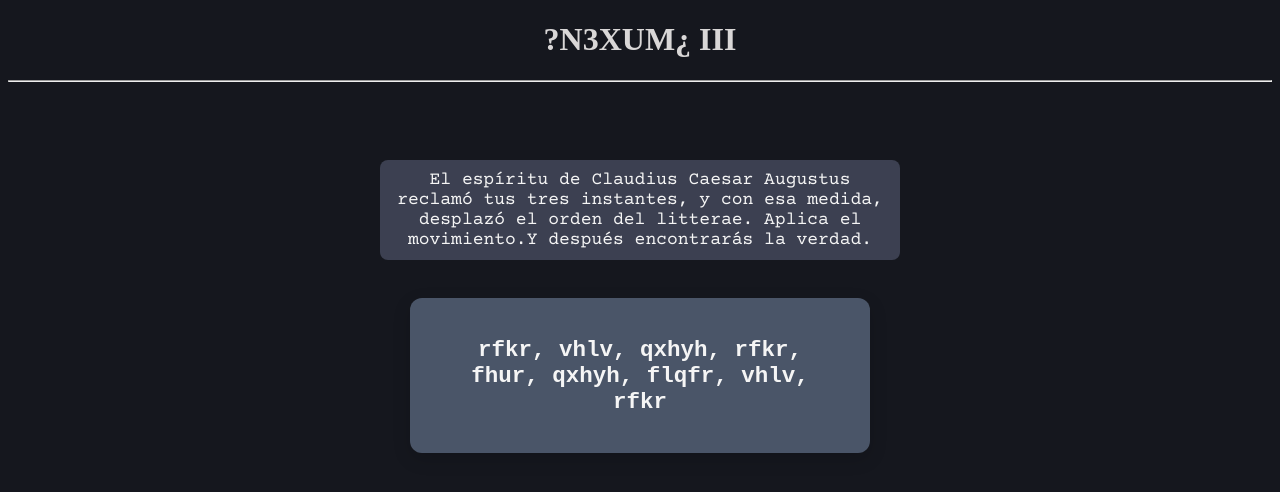
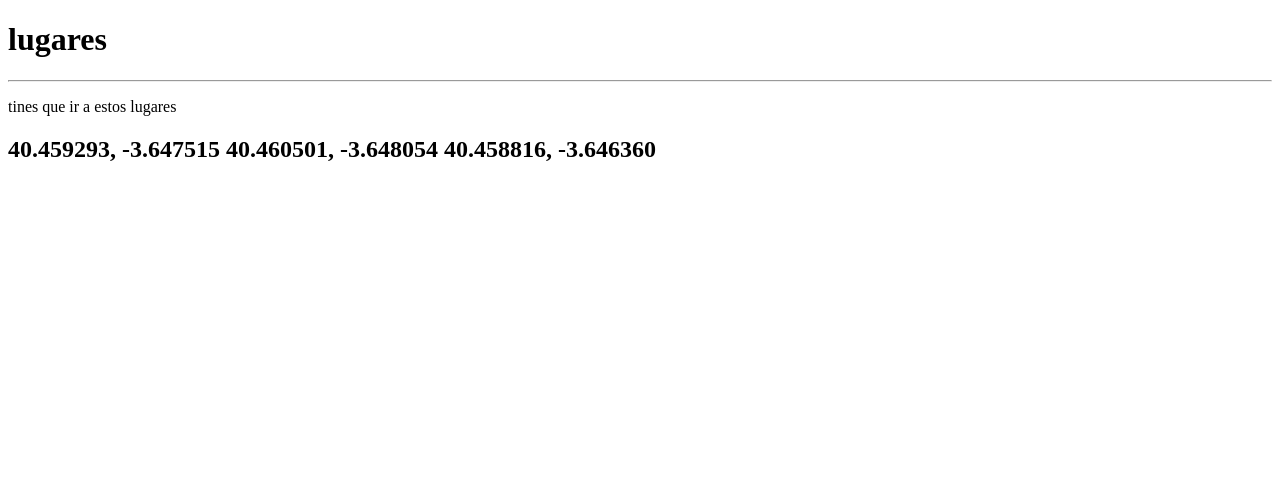
Before and after one commit to jerycabanillas/claudius-caesar-augustus, a plain HTML site: page 869809568/index.html in a window 1280 px wide. Drawn offline with nearby package versions, Linux system fonts and the light colour scheme; files that its build step writes are made by us from their sources; a web font is replaced by a local one.

Commit message:
Update index.html

```diff
--- a/869809568/index.html
+++ b/869809568/index.html
@@ -1,10 +1,12 @@
+
+
+
 <!DOCTYPE html>
 <html lang="es">
 <head>
     <title></title>
     <meta charset="UTF-8">
-    <link rel="stylesheet" href="tu-eco.css" type="text/css">
-    <script src="Alma.js"></script>
+    <link rel="stylesheet" href="" type="text/css">
     <link rel="preconnect" href="https://fonts.googleapis.com">
     <link rel="preconnect" href="https://fonts.gstatic.com" crossorigin>
     <link href="https://fonts.googleapis.com/css2?family=Courier+Prime:ital,wght@0,400;0,700;1,400;1,700&family=Playwrite+NO:wght@100..400&family=Roboto:ital,wght@0,100;0,300;0,400;0,500;0,700;0,900;1,100;1,300;1,400;1,500;1,700;1,900&display=swap" rel="stylesheet">
@@ -15,19 +17,18 @@
 
 
     <div>
-        <h1>?N3XUM¿ III</h1>
+        <h1>lugares</h1>
 
       <hr>
             <!-- AQUÍ VA TU ACERTIJO -->
             <div class="caja">
-               <p> El espíritu de Claudius Caesar Augustus reclamó tus tres instantes,
-                y con esa medida, desplazó el orden del litterae.
-                Aplica el movimiento.Y después encontrarás la verdad.
-                </p>
+               <p>
+                tines que ir a estos lugares
+               </p>
             </div>
             <div class="caja2">
                <h2>
-                 rfkr, vhlv, qxhyh, rfkr, fhur, qxhyh, flqfr, vhlv, rfkr
+                 40.459293, -3.647515 40.460501, -3.648054 40.458816, -3.646360
                </h2>
             </div>
 
```
